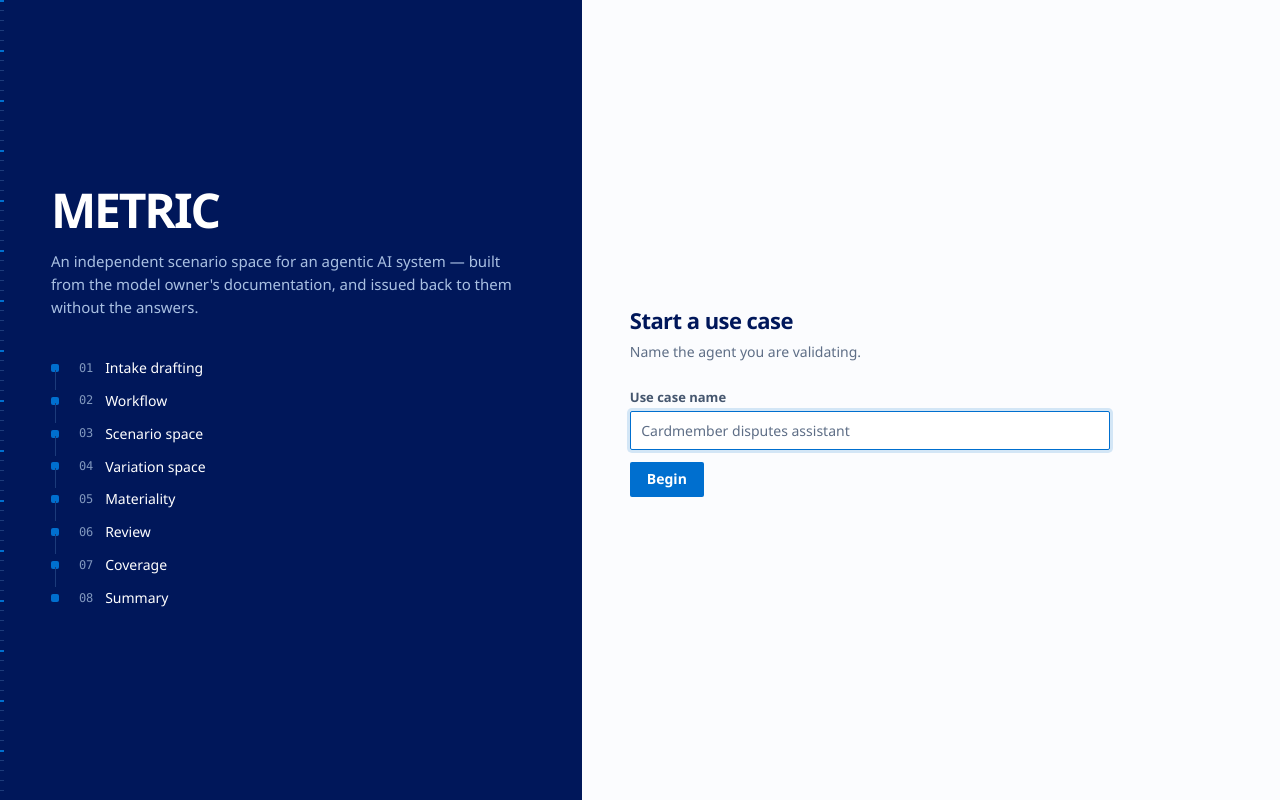
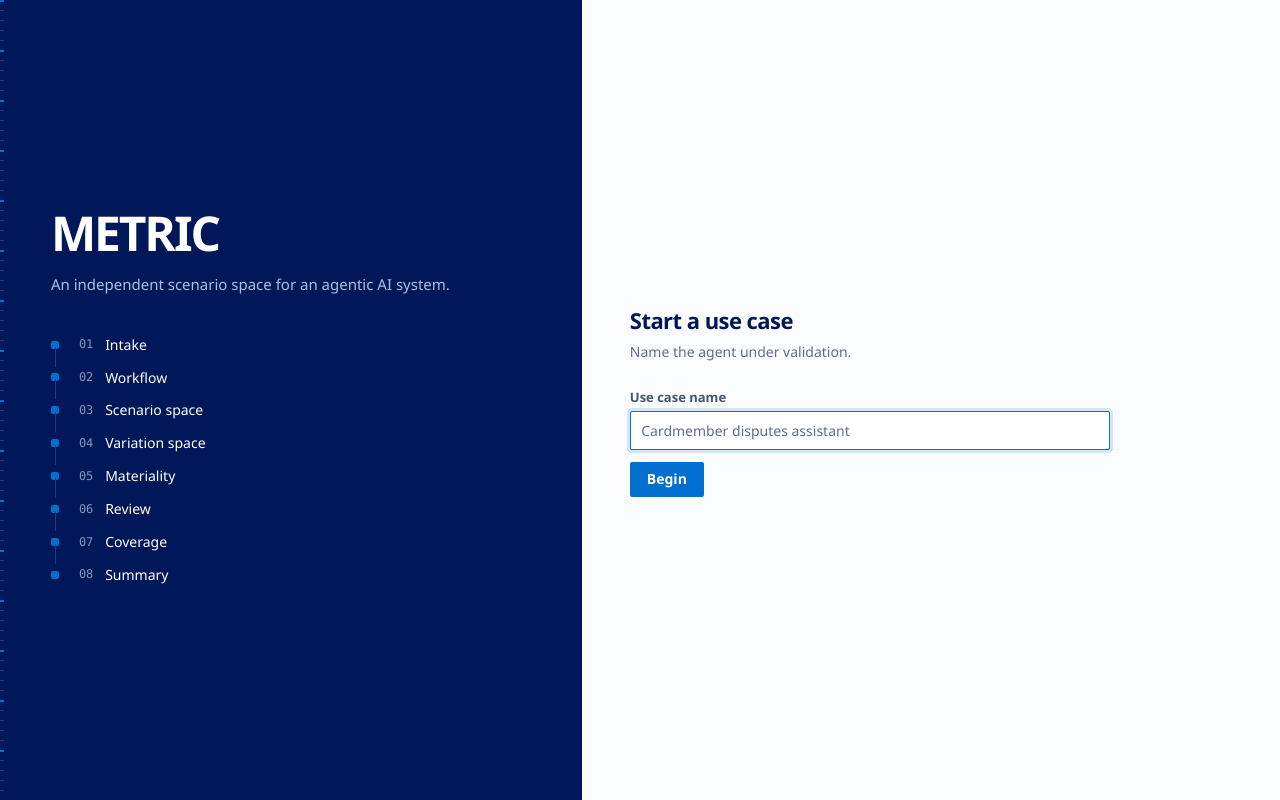
Before and after one commit to Paras029/Metric, a Flask app: page / in a window 1280 px wide. Run offline with Flask 3, Linux system fonts and the light colour scheme; parts of the project's set-up code (start-up, migrations or seed data) failed here and were passed over.

Commit message:
Cut the interface copy back to what a reader acts on
Every stage carried a folded paragraph explaining itself, on top of a blurb that already said the
same thing in a sentence. Both were written for somebody reading the tool rather than using it,
and the accordion pushed the run button and the work below it. The paragraphs are gone and the
blurbs are one line each.

The same pass over the stage page, the landing page, the standalone graph page and the upload
group descriptions: section copy that restated what the section already showed is removed, and
the explanations that survive say the thing rather than the reasoning behind it.

Second person is gone from the interface throughout. "Confirmed by you", "the request you make",
"your override", "whether to run it again is yours to decide" — the tool describes what it did
and what is true, and stops addressing the reader.

```diff
--- a/scenario_generator/core/intake.py
+++ b/scenario_generator/core/intake.py
@@ -77,7 +77,7 @@ def _sheet(workbook, name: str, path: str) -> list:
             f"'{Path(path).name}' has no '{name}' sheet, so it is not an intake workbook this "
             f"can read. It needs the sheets the template ships with: "
             f"{', '.join(_REQUIRED_SHEETS)}. Download a blank template and fill that in, or "
-            f"check you have uploaded the right file.")
+            f"check the right file was uploaded.")
     return sheets.read_rows(workbook[name])
 
 
--- a/scenario_generator/pipeline.py
+++ b/scenario_generator/pipeline.py
@@ -604,5 +604,5 @@ def annotate_coverage(metadata_path: str, intake: IntakeData, report) -> int:
 
     write_space_metadata(metadata_path, intake, scenarios)
     logger.info("Annotated %d scenario(s) with what their conversations cover. Nothing was "
-                "removed -- whether to drop a covered scenario is your call.", annotated)
+                "removed -- dropping a covered scenario is a judgement call.", annotated)
     return annotated
--- a/scenario_generator/webapp/runners.py
+++ b/scenario_generator/webapp/runners.py
@@ -267,7 +267,7 @@ def _run_intake(workspace: Workspace, progress=None, cancel=None) -> Dict[str, o
             raise ValueError(
                 "Nothing to draft from yet. Add the model owner's documentation, a workflow "
                 "diagram, or any combination of the two above — a pack of pictures is a pack. Or "
-                "upload a completed intake workbook if you already have one.")
+                "upload a completed intake workbook instead.")
         cancellation.check(cancel)
         action = "drafted"
         draft_intake_workbook(str(context), str(target),
@@ -291,7 +291,7 @@ def _run_intake(workspace: Workspace, progress=None, cancel=None) -> Dict[str, o
         "drafted": "drafted the declaration from the documentation",
         "revised": ("revised the declaration already here, folding in every answer and note "
                     "since — nothing they do not touch was changed"),
-        "read": "read the workbook you provided; it is never overwritten",
+        "read": "read the workbook provided; it is never overwritten",
     }[action]
     report("Intake ready", 2, 2)
     return summary
--- a/scenario_generator/webapp/stages.py
+++ b/scenario_generator/webapp/stages.py
@@ -32,107 +32,54 @@ STATUS_LABELS = {
 
 @dataclass(frozen=True)
 class Stage:
-    """One step of the pipeline, as the person using it experiences it."""
+    """One step of the pipeline."""
 
     key: str
     title: str
     blurb: str
-    detail: str = ""
     optional: bool = False
 
     requires: Tuple[str, ...] = ()
     """What must have produced something before this stage can run.
 
-    Empty means every required stage before it, which is the ordinary case: the pipeline is mostly
-    a chain and each step consumes the last one's output. Stating it explicitly is for the stages
-    that are not — measuring what the model owner's testing covers needs the scenario space and
-    nothing after it, and gating it on the review as well would mean the transcripts could not be
-    submitted until the last model pass had finished, for no reason.
+    Empty means every required stage before it, which is the ordinary case. Stated explicitly only
+    for the stages that break the chain: coverage needs the scenario space and nothing after it,
+    and gating it on the review would block transcripts behind the last model pass for no reason.
     """
 
 
-# The order here is the order of the pipeline, and the dependency chain is linear: each stage
-# depends on the one before it. Optional stages can be skipped without blocking what follows.
+# The order here is the order of the pipeline, and the chain is linear except where a stage names
+# its own dependencies. Optional stages can be skipped without blocking what follows.
 #
-# The blurb is the whole of what a stage says about itself before you run it. One sentence, in
-# the language a business reader already has: it is read by a validator on their first day and by
-# somebody's director on the way past their desk, and neither of them is served by a paragraph.
-# The detail below it is for the person who wants the reasoning, folded away until asked for.
+# One line each. A stage page has the run button, the inputs and the result on it; a paragraph
+# explaining the stage above all three pushes the work below the fold and is read once.
 STAGES: Tuple[Stage, ...] = (
-    Stage("intake", "Intake drafting",
-          "What the agent is, as a decision graph. Drafted from the model owner's "
-          "documentation, then confirmed by you.",
-          "Reads everything submitted — documentation, vendor material, workflow diagrams — and "
-          "drafts the declaration the whole scenario space is built on. Reading and drafting are one "
-          "step because they are one job: the reading exists to be drafted from, and a person has "
-          "no decision to make between them. Whatever the documents leave unsettled is folded into "
-          "the draft as a note against the row it concerns, so the work is correction rather than "
-          "transcription. Upload a completed intake instead if you already have one — it is then "
-          "read and never written to.\n\n"
-          "This is the boundary of what can be tested. Nothing absent from here reaches the "
-          "scenario space."),
+    Stage("intake", "Intake",
+          "The agent as a decision graph, drafted from the submitted documentation."),
 
     Stage("workflow", "Workflow",
-          "Every distinct route through the graph, walked exhaustively. Plus the adversarial "
-          "probes that apply to this agent.",
-          "Walks the declared graph depth-first and turns every distinct route into a scenario, so "
-          "coverage of the declared design is demonstrable rather than asserted. Adversarial "
-          "probes are added separately, since they test properties of the agent rather than routes "
-          "through it. No model decides which scenarios exist — this stage is the reason the "
-          "scenario space can be defended."),
+          "Every route through each capability, walked exhaustively, plus the probes that apply."),
 
     Stage("scenarios", "Scenario space",
-          "Each route written up as something a tester can run: a name, what happens, and the "
-          "turns to take.",
-          "Writes each scenario in business language, for somebody who has never seen how the "
-          "agent was built. The expected outcome is withheld from this step by construction — it "
-          "is never put in the prompt — because what this produces is issued to the model owner, "
-          "and text that revealed the answer would leave the exercise measuring nothing."),
+          "Each route written up for a tester: a name, what happens, and the turns to take."),
 
     Stage("variations", "Variation space",
-          "The variants of each scenario worth running separately — different phrasing, different "
-          "user, different conditions.",
-          "A scenario says what is being tested; a variation says how else the same test can "
-          "arrive. Not built yet: the stage is here so the shape of the pipeline is the shape you "
-          "will use, and it passes through without changing anything.",
+          "Variants of each scenario worth running separately. Not built yet.",
           optional=True),
 
     Stage("materiality", "Materiality",
-          "What it would cost the business if the agent handled each scenario badly, and how many "
-          "variations that justifies.",
-          "Assigns each scenario a tier by business consequence rather than abstract severity, "
-          "judged across the set — whether a scenario matters depends partly on what else the "
-          "scenario space covers. The tier decides how many variations each scenario is issued with, so it "
-          "governs the size of the request you make."),
+          "What a mishandled scenario would cost, and how many runs that justifies."),
 
     Stage("review", "Review",
-          "One pass over the whole space, with the documentation still in view. Settles "
-          "materiality, flags what is weak, proposes what was missed.",
-          "The only step that sees the scenario and variation space whole, against the context "
-          "read at intake. Enumeration is exhaustive over what was declared but bounded by it, so "
-          "this works at that boundary: it settles materiality with everything in view, checks the "
-          "ending each scenario is filed under, flags what is redundant, under-specified or "
-          "mis-scoped, and proposes what enumeration could not reach. It cannot remove anything — "
-          "a flag is a recommendation to you."),
+          "One pass over the whole space against the documentation: settles materiality, flags "
+          "weak scenarios, proposes what enumeration could not reach."),
 
     Stage("coverage", "Coverage",
-          "How much of the space the model owner's testing already reaches. Skip it if they "
-          "submitted none.",
-          "Reads the transcripts of the testing already done and maps each conversation onto at "
-          "most one scenario, decided by where the exchange ends rather than by what it passes "
-          "through — a conversation that authenticates and stops is not evidence for a scenario "
-          "that authenticates and then does something else. What comes out is a count per "
-          "scenario rather than a covered/not-covered flag, because one conversation and forty are "
-          "not the same evidence.",
+          "How much of the space the model owner's own testing already reaches.",
           optional=True, requires=("intake", "workflow")),
 
     Stage("summary", "Summary",
-          "What to send the model owner: the data template, and what still has to be asked for.",
-          "Writes the two workbooks and states what is outstanding. The data template goes to the "
-          "model owner and carries no expected outcome, decision path or materiality. The scenario space metadata "
-          "stays with you and holds the ground truth. Alongside them: what the documentation never "
-          "settled, what the review flagged, and where the model owner's evidence is thin — "
-          "the request to make of them, in one place."),
+          "The data template to issue, and what still has to be asked for."),
 )
 
 STAGE_BY_KEY: Dict[str, Stage] = {stage.key: stage for stage in STAGES}
--- a/scenario_generator/webapp/templates/index.html
+++ b/scenario_generator/webapp/templates/index.html
@@ -2,18 +2,15 @@
 {% block title %}METRIC{% endblock %}
 
 {% block body %}
-{# Two panels: what this is, and what to do about it.
-   The left one is the product's own surface -- deep navy, carrying the wordmark and the eight
-   steps drawn as the route the tool walks. It is the only screen with room for an identity, and a
-   centred white column on an off-white field is not one. The right one is the whole of the
-   interaction: one field, one button, and whatever is already in progress. #}
+{# Two panels: the product's own surface on the left, carrying the wordmark and the eight steps
+   as the route the tool walks; the whole of the interaction on the right. #}
 <main class="gate">
 
   <aside class="gate__brand">
     <div class="gate__brandInner">
       <p class="gate__mark">METRIC</p>
       <p class="gate__lede">
-        An independent scenario space for an agentic AI system — built from the model owner's documentation, and issued back to them without the answers.
+        An independent scenario space for an agentic AI system.
       </p>
 
       <ol class="route" aria-label="The eight steps">
@@ -31,7 +28,7 @@
   <section class="gate__work">
     <div class="gate__workInner">
       <h1 class="gate__title">Start a use case</h1>
-      <p class="gate__sub">Name the agent you are validating.</p>
+      <p class="gate__sub">Name the agent under validation.</p>
 
       <form class="gate__form" method="post" action="{{ url_for('create_workspace') }}">
         <label class="field">
```
Also changed, not shown: scenario_generator/ingest/groups.py (+5 -10 lines), scenario_generator/webapp/templates/graph_standalone.html (+3 -6 lines), scenario_generator/webapp/templates/stage.html (+58 -107 lines), tests/test_graph_is_readable.py (+1 -1 lines).
